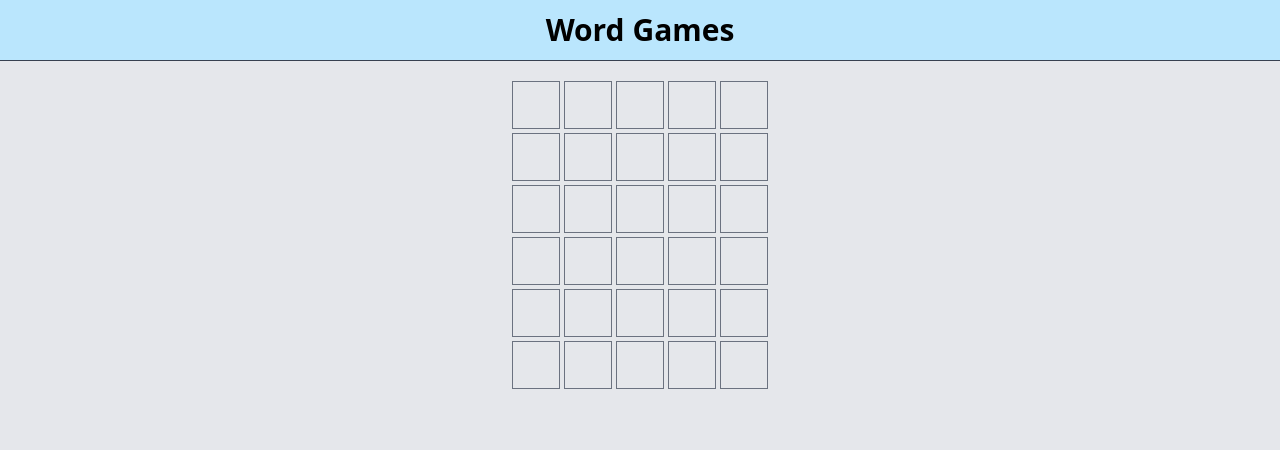
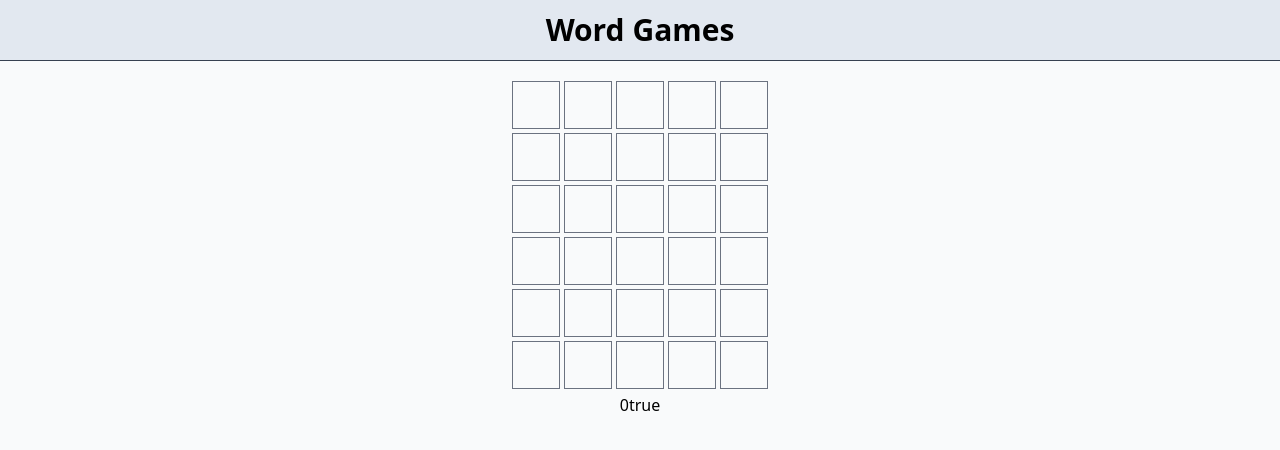
Before and after one commit to ViktoryWebs/word-games, a React (Vite) app: page / in a window 1280 px wide. Shown: the top 450 px of the page. Built offline with nearby package versions, Linux system fonts and the light colour scheme.

Commit message:
Modified some logic for wordle

```diff
--- a/index.html
+++ b/index.html
@@ -6,7 +6,7 @@
     <meta name="viewport" content="width=device-width, initial-scale=1.0" />
     <title>Word Games</title>
   </head>
-  <body class="bg-gray-200 dark:bg-gray-800">
+  <body class="bg-gray-50 dark:bg-gray-800">
     <div id="root"></div>
     <script type="module" src="/src/main.jsx"></script>
   </body>
--- a/src/components/Navbar.jsx
+++ b/src/components/Navbar.jsx
@@ -1,6 +1,6 @@
 const Navbar = () => {
   return (
-    <nav className="bg-sky-200 dark:bg-slate-900 border-b border-gray-700 flex flex-row justify-center p-3">
+    <nav className="bg-slate-200 dark:bg-slate-900 border-b border-gray-700 flex flex-row justify-center p-3">
       <a href="/">
         <span className="dark:text-white self-center text-3xl font-semibold whitespace-nowrap">
           Word Games
--- a/src/components/wordle/Word.jsx
+++ b/src/components/wordle/Word.jsx
@@ -8,7 +8,7 @@ const Word = ({solution}) => {
     <div className="flex gap-1">
       {
         solution.map((letter, index) => {
-          return <Tile key={index} letter={letter} handle />
+          return <Tile key={index} letter={letter} />
         })
       }
     </div>
--- a/src/components/wordle/Wordle.jsx
+++ b/src/components/wordle/Wordle.jsx
@@ -1,44 +1,49 @@
 import { useEffect, useState } from "react";
 import Word from "./Word";
 
+const length = 5;
+const solutionsTemplate = Array(length + 1).fill(Array(length).fill(""));
+
 const Wordle = () => {
-  const length = 5;
-  const [solutionList, setSolutionList] = useState(
-    Array(length + 1).fill(Array(length).fill(""))
-  );
-  let solutionIndex = 0;
-  let currSolution = solutionList[solutionIndex];
-  let letterIndex = 0;
+  const [solutionsList, setSolutionsList] = useState(solutionsTemplate);
+  const [currIndex, setCurrIndex] = useState(0);
+  const [letterIndex, setLetterIndex] = useState(0);
 
   /* let word = "great"; */ /* TODO: call API to fetch new words every game */
 
   useEffect(() => {
-    document.addEventListener("keydown", (e) => {
-      if(letterIndex < length) {
-        if(e.key.length === 1 && e.key.match(/[a-z]/)) {
-          currSolution[letterIndex++] = e.key;
-          console.log(letterIndex);
-          console.log(currSolution);
+    if(letterIndex < length) {
+      document.addEventListener("keydown", (e) => {
+        if (e.key.length === 1 && e.key.match(/[a-z]/g)) {
+          const updatedSolution = solutionsList[currIndex].slice();
+          updatedSolution[letterIndex] = e.key;
+
+          const updatedSolutions = solutionsList.slice();
+          updatedSolutions[currIndex] = updatedSolution;
+          setSolutionsList(updatedSolutions);
+          setLetterIndex(letterIndex + 1);
+          console.log(letterIndex < length);
         }
-        if(e.key === "Backspace") {
-          currSolution[letterIndex-1] = '';
-          letterIndex-1 > 0 && letterIndex--;
-          console.log(letterIndex);
-          console.log(currSolution);
-        }
-      }
-    })
-    return () => {
-      window.removeEventListener("keydown", () => {});
-    };
-  }, [currSolution, letterIndex]);
+        /* if (e.key === "Backspace" && letterIndex > 0) {
+          currSolution[--letterIndex] = "";
+        } */
+      });
+
+      return () => {
+        window.removeEventListener("keydown", () => {});
+      };
+    }
+
+  }, [currIndex, letterIndex, solutionsList]);
 
   return (
     <div className="mt-5">
       <div className="flex flex-col gap-1 items-center">
-        {solutionList.map((solution, index) => {
+        {solutionsList.map((solution, index) => {
           return <Word key={index} solution={solution} />;
         })}
+        {letterIndex}
+        {letterIndex < length ? "true" : "false"}
       </div>
     </div>
   );
```
